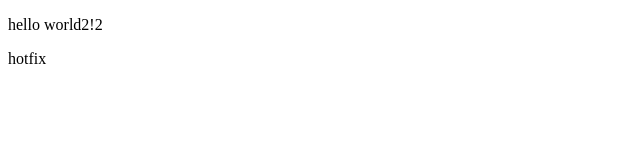
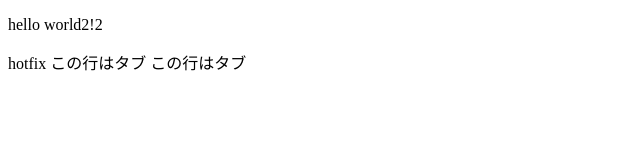
Before and after one commit to s-okami/testApp, a plain HTML site: page index.html in a window 1280 px wide. Shown: the whole page, without its empty margins (0-640 px from the left). Drawn offline with Linux system fonts and the light colour scheme.

Commit message:
タブとスペースの行追加

```diff
--- a/index.html
+++ b/index.html
@@ -7,5 +7,7 @@
 <body>
     <p>hello world2!2</p>
     hotfix
+    この行はタブ
+    この行はタブ
 </body>
 </html>
```
